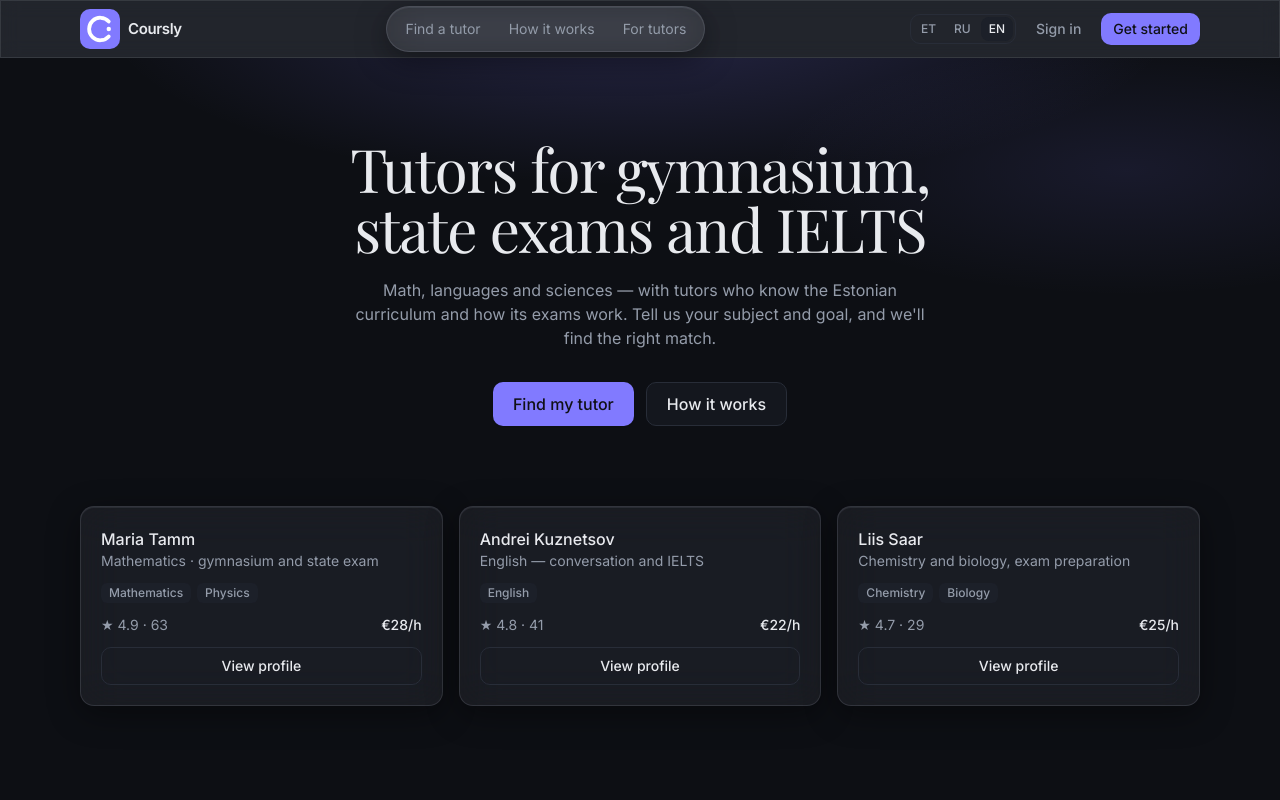
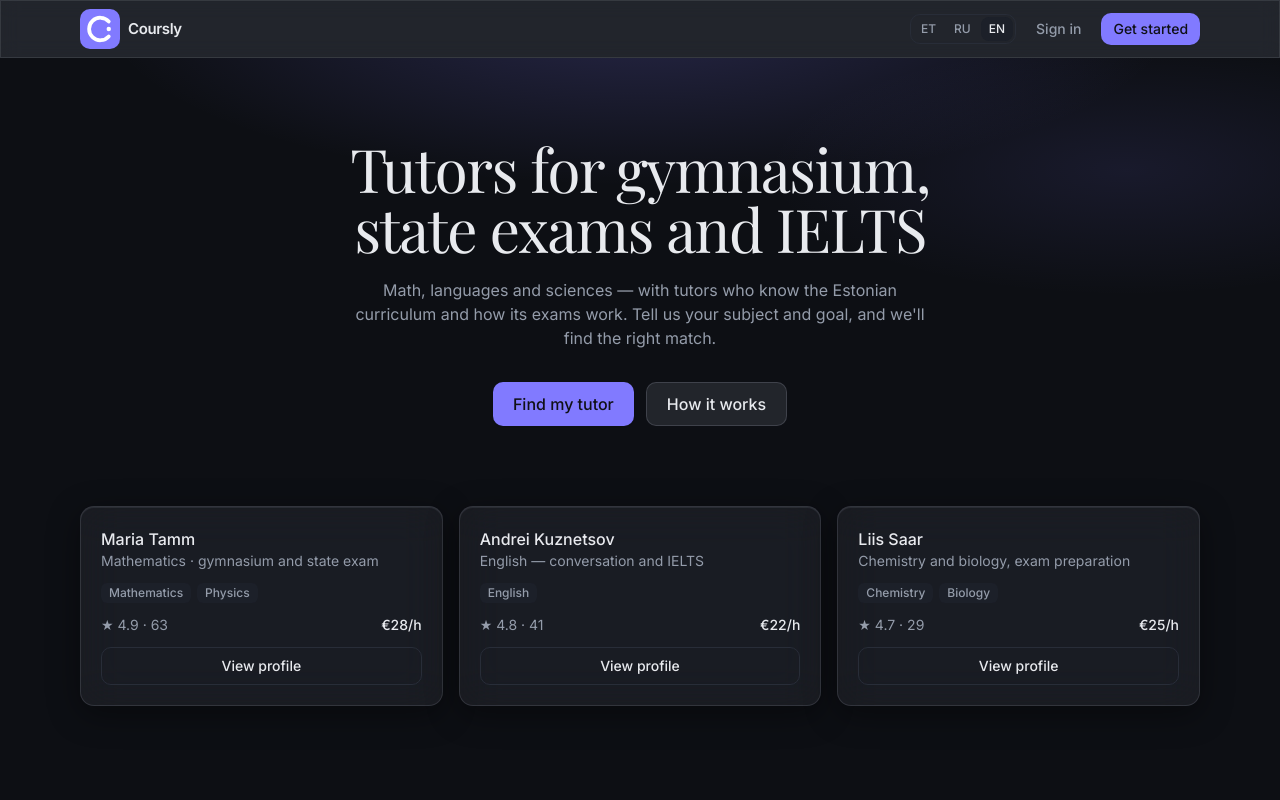
Before and after one commit to 77futures77dada-byte/Coursly-, a Next.js app: page /en in a window 1280 px wide. Shown: the top 800 px of the page. Built offline with nearby package versions, Linux system fonts and the light colour scheme.

Commit message:
polish shared components: shine on buttons/nav, reveal entrance on header/mobile nav

```diff
--- a/src/app/[locale]/(marketing)/page.tsx
+++ b/src/app/[locale]/(marketing)/page.tsx
@@ -1,4 +1,3 @@
-import type { CSSProperties } from "react";
 import { useTranslations } from "next-intl";
 import { setRequestLocale } from "next-intl/server";
 import { Link } from "@/i18n/navigation";
@@ -7,10 +6,7 @@
 import { TutorCard } from "@/components/match/TutorCard";
 import { HeroIllustrationLeft, HeroIllustrationRight } from "@/components/illustrations/HeroIllustrations";
 import { MOCK_TUTORS } from "@/lib/mock/tutors";
-
-function revealDelay(ms: number): CSSProperties {
-  return { "--reveal-delay": `${ms}ms` } as CSSProperties;
-}
+import { revealDelay } from "@/lib/reveal";
 
 export default async function LandingPage({
   params,
--- a/src/app/globals.css
+++ b/src/app/globals.css
@@ -193,3 +193,49 @@
     0 0 28px rgb(var(--color-accent) / 0.5),
     0 0 60px rgb(var(--color-accent) / 0.22);
 }
+
+/*
+ * .glow-accent's calmer sibling for ordinary secondary/ghost buttons: no glow
+ * at rest (so it doesn't turn every secondary/ghost button on the site into a
+ * permanently-lit element), just a soft ring on hover.
+ */
+.glow-accent-hover {
+  transition: box-shadow 200ms ease;
+}
+
+.glow-accent-hover:hover {
+  box-shadow:
+    0 0 0 1px rgb(var(--color-accent) / 0.35),
+    0 0 18px rgb(var(--color-accent) / 0.28);
+}
+
+/*
+ * Liquid-glass shine: a diagonal highlight that sweeps across on hover, like
+ * light catching a glass edge. White on purpose — it's a specular highlight,
+ * not a colour wash, so it stays legible over the indigo primary button and
+ * over glass surfaces alike. Needs `position: relative` + hidden overflow,
+ * both included here.
+ */
+.shine {
+  position: relative;
+  overflow: hidden;
+}
+
+.shine::after {
+  content: "";
+  position: absolute;
+  inset: 0;
+  background: linear-gradient(
+    115deg,
+    transparent 20%,
+    rgb(255 255 255 / 0.45) 48%,
+    transparent 76%
+  );
+  transform: translateX(-130%);
+  transition: transform 0.65s ease;
+  pointer-events: none;
+}
+
+.shine:hover::after {
+  transform: translateX(130%);
+}
--- a/src/components/layout/MobileNav.tsx
+++ b/src/components/layout/MobileNav.tsx
@@ -3,6 +3,7 @@
 import { useTranslations } from "next-intl";
 import { Link, usePathname } from "@/i18n/navigation";
 import { cn } from "@/lib/cn";
+import { revealDelay } from "@/lib/reveal";
 
 const ITEMS = [
   { href: "/dashboard", key: "home" },
@@ -18,7 +19,10 @@
   const pathname = usePathname();
 
   return (
-    <nav className="fixed inset-x-0 bottom-0 z-40 border-t border-border bg-surface md:hidden">
+    <nav
+      className="reveal glass-subtle fixed inset-x-0 bottom-0 z-40 md:hidden"
+      style={revealDelay(150)}
+    >
       <ul className="mx-auto flex max-w-md">
         {ITEMS.map((item) => {
           const active = pathname.startsWith(item.href);
--- a/src/components/layout/SiteHeader.tsx
+++ b/src/components/layout/SiteHeader.tsx
@@ -2,6 +2,7 @@
 import { Link } from "@/i18n/navigation";
 import { Button } from "@/components/ui/Button";
 import { Logo } from "@/components/brand/Logo";
+import { revealDelay } from "@/lib/reveal";
 import { LocaleSwitcher } from "./LocaleSwitcher";
 
 export function SiteHeader() {
@@ -11,34 +12,38 @@
       <div className="mx-auto flex h-14 max-w-6xl items-center justify-between px-4">
         <Link
           href="/"
-          className="flex items-center gap-2 text-[15px] font-semibold tracking-tight"
+          className="reveal flex items-center gap-2 text-[15px] font-semibold tracking-tight"
+          style={revealDelay(0)}
         >
           <Logo size={40} />
           Coursly
         </Link>
 
-        <nav className="glass hidden items-center gap-1 rounded-full px-1.5 py-1.5 text-sm text-text-muted md:flex">
+        <nav
+          className="reveal glass hidden items-center gap-1 rounded-full px-1.5 py-1.5 text-sm text-text-muted md:flex"
+          style={revealDelay(120)}
+        >
           <Link
             href="/find-tutor"
-            className="rounded-full px-3 py-1.5 transition hover:bg-glass/10 hover:text-text"
+            className="shine rounded-full px-3 py-1.5 transition hover:bg-glass/10 hover:text-text"
           >
             {t("findTutor")}
           </Link>
           <Link
             href="/#how-it-works"
-            className="rounded-full px-3 py-1.5 transition hover:bg-glass/10 hover:text-text"
+            className="shine rounded-full px-3 py-1.5 transition hover:bg-glass/10 hover:text-text"
           >
             {t("howItWorks")}
           </Link>
           <Link
             href="/tutor/onboarding"
-            className="rounded-full px-3 py-1.5 transition hover:bg-glass/10 hover:text-text"
+            className="shine rounded-full px-3 py-1.5 transition hover:bg-glass/10 hover:text-text"
           >
             {t("forTutors")}
           </Link>
         </nav>
 
-        <div className="flex items-center gap-2">
+        <div className="reveal flex items-center gap-2" style={revealDelay(240)}>
           <LocaleSwitcher />
           <Link href="/sign-in" className="hidden md:block">
             <Button variant="ghost" size="sm">
--- a/src/components/ui/Button.tsx
+++ b/src/components/ui/Button.tsx
@@ -11,9 +11,14 @@
   "focus-visible:ring-offset-bg disabled:pointer-events-none disabled:opacity-50";
 
 const variants: Record<Variant, string> = {
-  primary: "bg-accent text-accent-fg hover:opacity-90 shadow-xs",
-  secondary: "bg-surface text-text border border-border hover:bg-surface-muted",
-  ghost: "text-text-muted hover:bg-surface-muted hover:text-text",
+  // shine: a diagonal highlight sweep on hover (see .shine in globals.css) —
+  // the indigo fill underneath is unchanged, this is a light reflection on top.
+  primary: "shine bg-accent text-accent-fg hover:opacity-90 shadow-xs",
+  // frost: translucent glass instead of a solid panel, glow appears only on
+  // hover (not at rest — that stays for the one standout CTA using .glow-accent).
+  secondary:
+    "glow-accent-hover bg-glass/10 text-text border border-glass/15 backdrop-blur hover:bg-glass/20",
+  ghost: "glow-accent-hover text-text-muted hover:bg-glass/10 hover:text-text",
   danger: "bg-danger text-white hover:opacity-90",
 };
 
--- /dev/null
+++ b/src/lib/reveal.ts
@@ -0,0 +1,6 @@
+import type { CSSProperties } from "react";
+
+/** Inline `--reveal-delay` for staggering `.reveal` siblings (see globals.css). */
+export function revealDelay(ms: number): CSSProperties {
+  return { "--reveal-delay": `${ms}ms` } as CSSProperties;
+}
```
